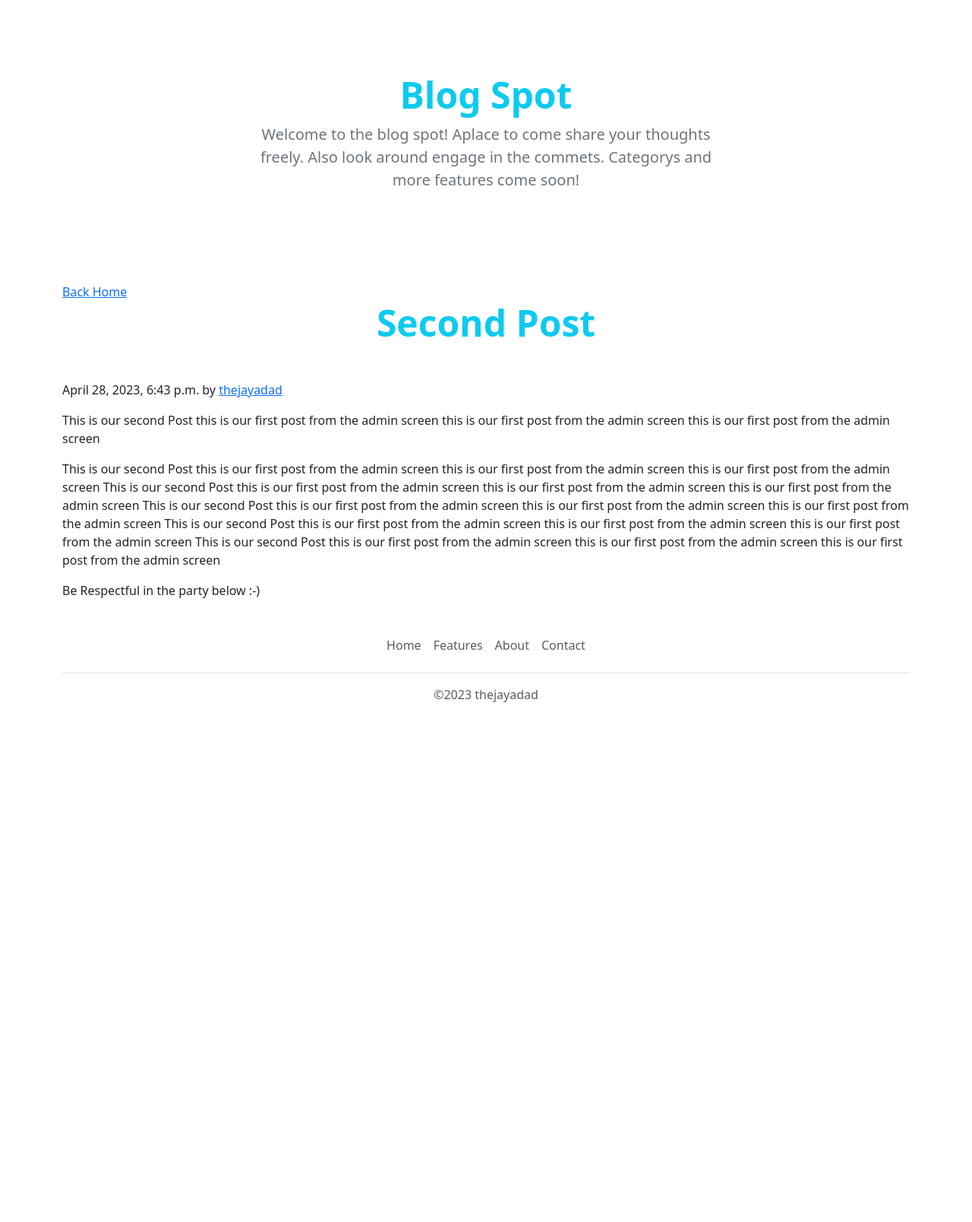
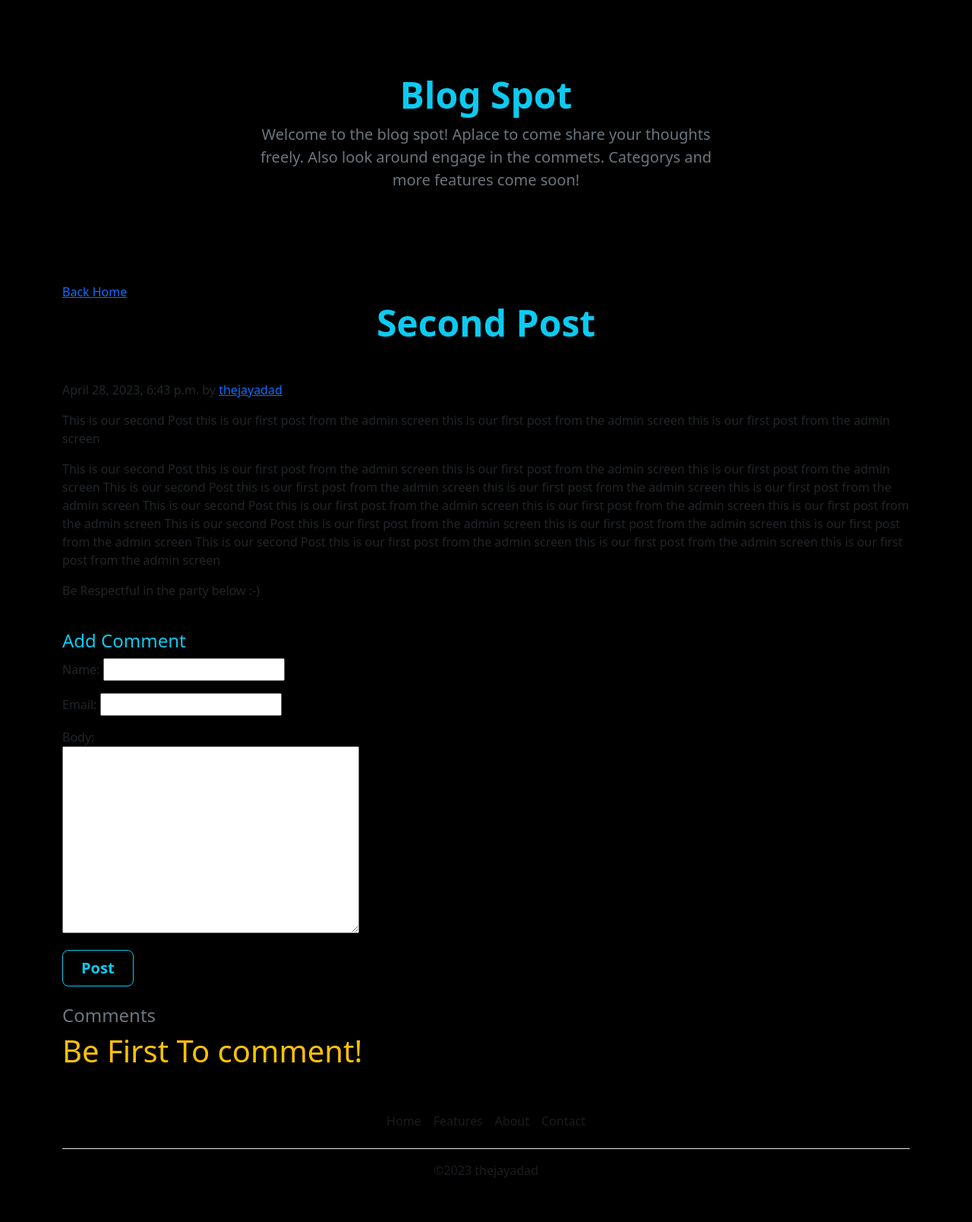
Before and after one commit to thejayadad/djangocrudbg, a Django app: a page that uses first_bg/blog/templates/blog/base.html in a window 1280 px wide. Shown: the whole page at 76% size. Before the commit the page ends 924 px from the top, so only its background shows below. Run offline with Django 4.2, Linux system fonts and the light colour scheme; data comes from the database, SQL or seed files in the repository; both versions use the stored data as it was after the commit.

Commit message:
finalize comment

```diff
--- a/first_bg/blog/templates/blog/base.html
+++ b/first_bg/blog/templates/blog/base.html
@@ -7,6 +7,11 @@
     <title>Blog Spot</title>
     <link href="https://cdn.jsdelivr.net/npm/bootstrap@5.3.0-alpha3/dist/css/bootstrap.min.css" rel="stylesheet" integrity="sha384-KK94CHFLLe+nY2dmCWGMq91rCGa5gtU4mk92HdvYe+M/SXH301p5ILy+dN9+nJOZ" crossorigin="anonymous">
 <script src="https://cdn.jsdelivr.net/npm/bootstrap@5.3.0-alpha3/dist/js/bootstrap.bundle.min.js" integrity="sha384-ENjdO4Dr2bkBIFxQpeoTz1HIcje39Wm4jDKdf19U8gI4ddQ3GYNS7NTKfAdVQSZe" crossorigin="anonymous"></script>
+<style>
+    body{
+        background: black;
+    }
+</style>
 </head>
 <body>
     <header>
--- a/first_bg/blog/templates/blog/detail.html
+++ b/first_bg/blog/templates/blog/detail.html
@@ -11,5 +11,32 @@
 </blockquote>
 
 <p>Be Respectful in the party below :-)</p>
+<!--Comment Form-->
+<br>
+<h4 class="text-info">Add Comment</h4>
+<form method="post" action="." style="max-width: 400px;" >
+    {% csrf_token%}
+    {{form.as_p}}
+    <button type="submit" class="btn btn-outline-info btn-lg px-4 me-sm-3 fw-bold">Post</button>
+</form>
+<br>
+<h4 class="text-secondary">Comments</h4>
+<div class="list-group w-auto">
+    {% for comment in post.comments.all%}
+    <a href="#" class="list-group-item list-group-item-action d-flex gap-3 mb-3 py-3 border-secondary" style="background: black;">
+    <div class="d-flex gap-2 w-100 justify-content-between">
+        <div>
+            <h6 class="mb-0">{{comment.name}}</h6>
+            <p class="mb-0 opacity-75">{{comment.body}}</p>
+        </div>
+        <small class="opacity-50 text-nowrap">{{comment.date_added}}</small>
+    </div>
+    </a>
+    {%empty%}
+    <div class="notification">
+        <h1 class="text-warning">Be First To comment!</h1>
+    </div>
+    {%endfor%}
+</div>
 
 {% endblock%}
```
Also changed, not shown: first_bg/blog/migrations/0008_alter_post_options_comment.py (added), first_bg/db.sqlite3.
